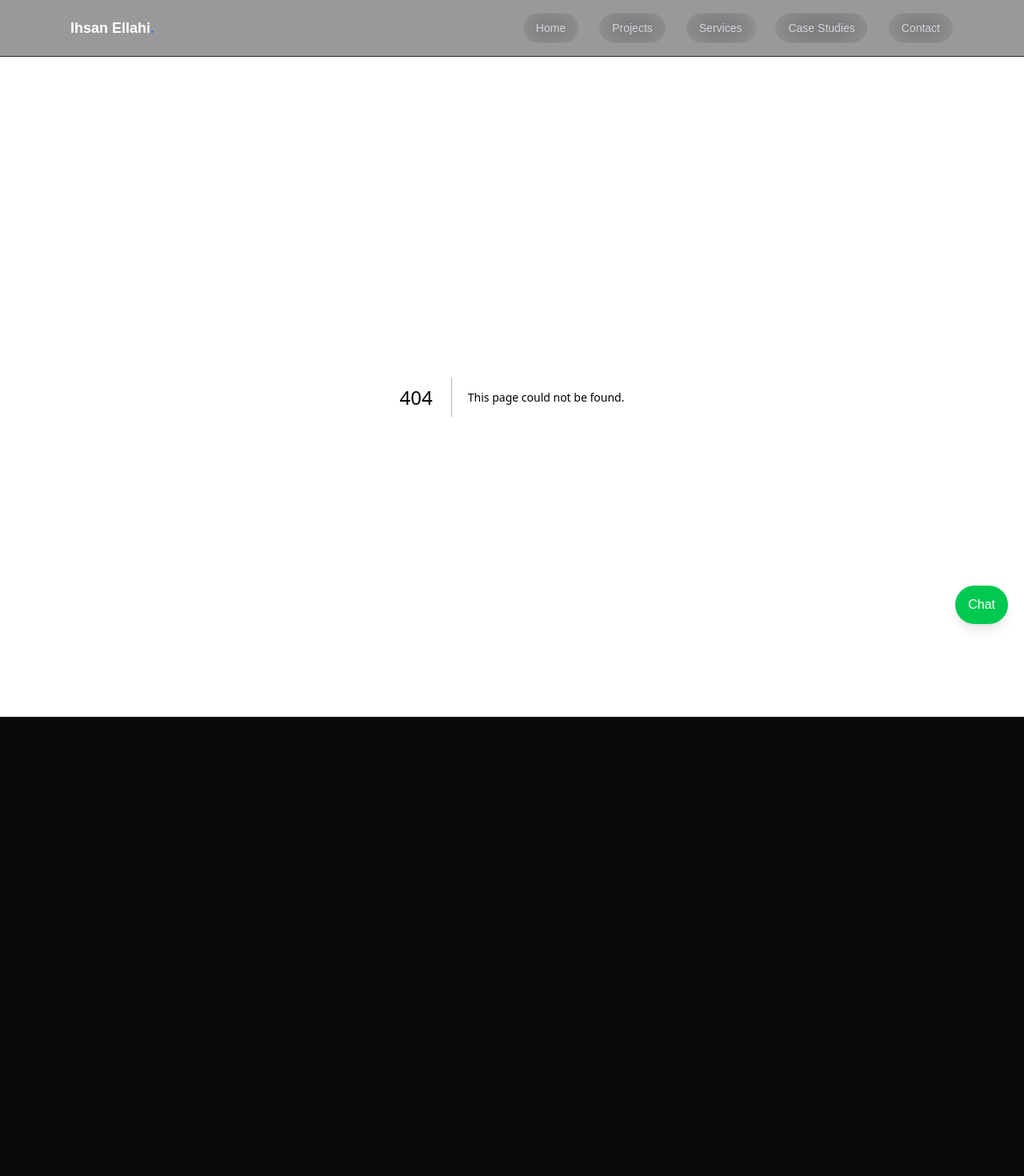
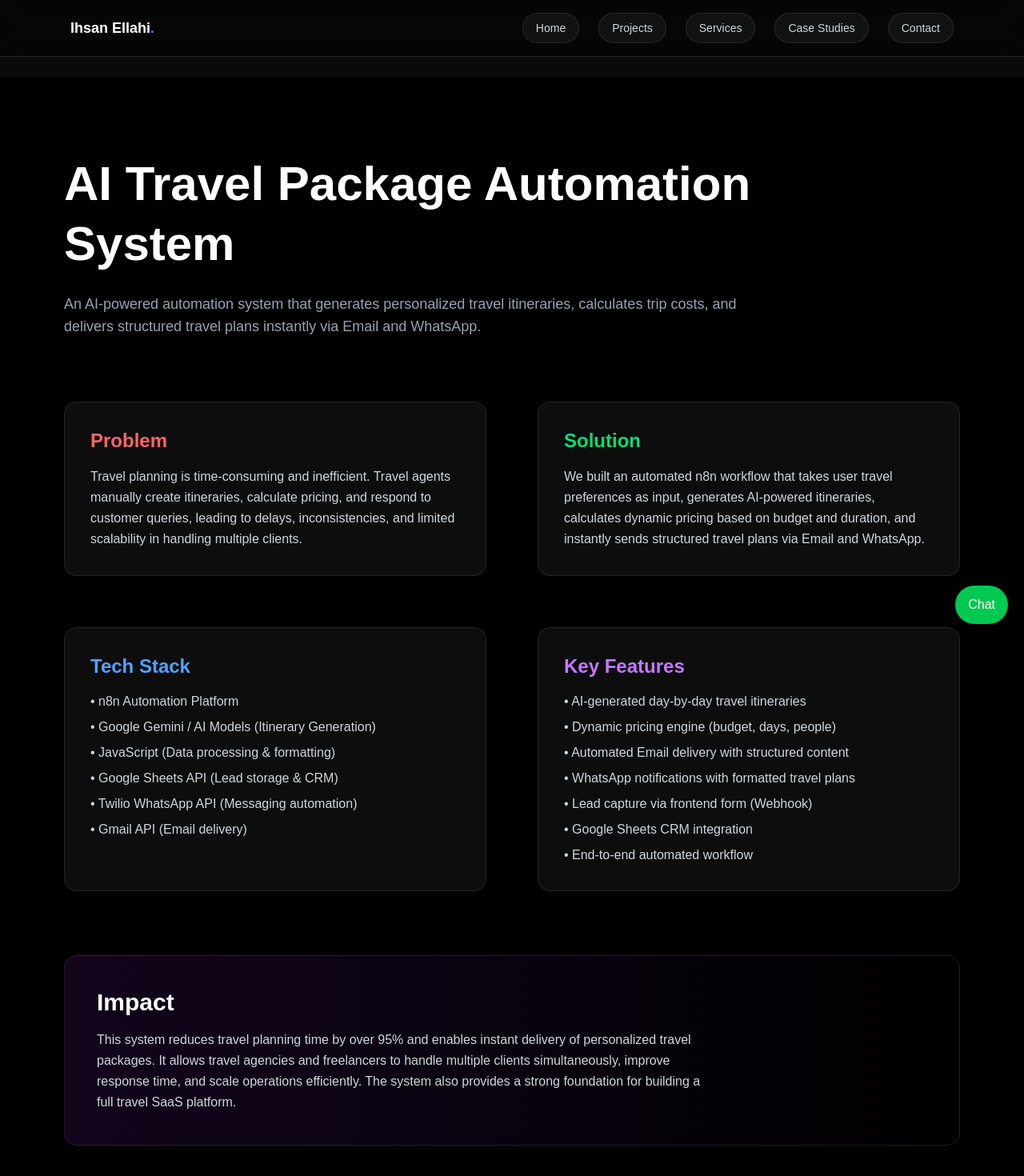
Before and after one commit to Ihsanellahi/Portfolio, a Next.js app: page /case-studies/travel-ai in a window 1280 px wide. Before the commit this address had no page. Shown: the top 1470 px of the page at 80% size. Before the commit the page ends 896 px from the top, so only its background shows below. Built offline with nearby package versions, Linux system fonts and the light colour scheme.

Commit message:
Added AI Travel Automation Project

```diff
--- /dev/null
+++ b/app/case-studies/travel-ai/page.jsx
@@ -0,0 +1,101 @@
+"use client";
+
+export default function TravelCaseStudy() {
+  return (
+    <div className="bg-black text-white min-h-screen px-6 md:px-20 py-24">
+
+      {/* HEADER */}
+      <div className="max-w-4xl">
+        <h1 className="text-5xl md:text-6xl font-bold leading-tight">
+          AI Travel Package Automation System
+        </h1>
+
+        <p className="text-gray-400 mt-6 text-lg">
+          An AI-powered automation system that generates personalized travel itineraries,
+          calculates trip costs, and delivers structured travel plans instantly via Email and WhatsApp.
+        </p>
+      </div>
+
+      {/* GRID SECTIONS */}
+      <div className="mt-20 grid md:grid-cols-2 gap-16">
+
+        {/* PROBLEM */}
+        <div className="border border-white/10 rounded-2xl p-8 bg-white/5">
+          <h2 className="text-2xl font-semibold text-red-400">
+            Problem
+          </h2>
+
+          <p className="text-gray-300 mt-4 leading-relaxed">
+            Travel planning is time-consuming and inefficient. Travel agents manually create itineraries,
+            calculate pricing, and respond to customer queries, leading to delays, inconsistencies,
+            and limited scalability in handling multiple clients.
+          </p>
+        </div>
+
+        {/* SOLUTION */}
+        <div className="border border-white/10 rounded-2xl p-8 bg-white/5">
+          <h2 className="text-2xl font-semibold text-green-400">
+            Solution
+          </h2>
+
+          <p className="text-gray-300 mt-4 leading-relaxed">
+            We built an automated n8n workflow that takes user travel preferences as input,
+            generates AI-powered itineraries, calculates dynamic pricing based on budget and duration,
+            and instantly sends structured travel plans via Email and WhatsApp.
+          </p>
+        </div>
+
+        {/* TECH STACK */}
+        <div className="border border-white/10 rounded-2xl p-8 bg-white/5">
+          <h2 className="text-2xl font-semibold text-blue-400">
+            Tech Stack
+          </h2>
+
+          <ul className="text-gray-300 mt-4 space-y-2">
+            <li>• n8n Automation Platform</li>
+            <li>• Google Gemini / AI Models (Itinerary Generation)</li>
+            <li>• JavaScript (Data processing & formatting)</li>
+            <li>• Google Sheets API (Lead storage & CRM)</li>
+            <li>• Twilio WhatsApp API (Messaging automation)</li>
+            <li>• Gmail API (Email delivery)</li>
+          </ul>
+        </div>
+
+        {/* KEY FEATURES */}
+        <div className="border border-white/10 rounded-2xl p-8 bg-white/5">
+          <h2 className="text-2xl font-semibold text-purple-400">
+            Key Features
+          </h2>
+
+          <ul className="text-gray-300 mt-4 space-y-2">
+            <li>• AI-generated day-by-day travel itineraries</li>
+            <li>• Dynamic pricing engine (budget, days, people)</li>
+            <li>• Automated Email delivery with structured content</li>
+            <li>• WhatsApp notifications with formatted travel plans</li>
+            <li>• Lead capture via frontend form (Webhook)</li>
+            <li>• Google Sheets CRM integration</li>
+            <li>• End-to-end automated workflow</li>
+          </ul>
+        </div>
+
+      </div>
+
+      {/* IMPACT SECTION */}
+      <div className="mt-20 border border-white/10 rounded-2xl p-10 bg-gradient-to-r from-purple-900/20 to-transparent">
+
+        <h2 className="text-3xl font-semibold">
+          Impact
+        </h2>
+
+        <p className="text-gray-300 mt-4 max-w-3xl leading-relaxed">
+          This system reduces travel planning time by over 95% and enables instant delivery
+          of personalized travel packages. It allows travel agencies and freelancers to handle
+          multiple clients simultaneously, improve response time, and scale operations efficiently.
+          The system also provides a strong foundation for building a full travel SaaS platform.
+        </p>
+
+      </div>
+
+    </div>
+  );
+}
--- a/app/projects/page.jsx
+++ b/app/projects/page.jsx
@@ -22,13 +22,17 @@ const projects = [
     desc: "Automatically categorizes tickets and sends instant AI-powered responses.",
     image: "/support.png",
   },
-
-  // ➕ NEW PROJECT ADDED
   {
     id: "business-lead",
     title: "Business Lead Generation & Intelligence Agent",
     desc: "AI-powered n8n system that extracts, enriches, and classifies business leads automatically.",
     image: "/Business-lead.png",
+  },
+  {
+    id: "travel-ai",
+    title: "AI Travel Package Automation System",
+    desc: "Generates personalized travel itineraries, calculates trip costs, and delivers plans via Email & WhatsApp instantly.",
+    image: "/travelworkflow.png", // make sure this exists in /public
   },
 ];
 
@@ -36,12 +40,12 @@ export default function Projects() {
   return (
     <section className="relative py-20 px-6 md:px-20 bg-white text-black dark:bg-black dark:text-white transition-colors duration-500 overflow-hidden">
 
-      {/* 🌌 BACKGROUND GRADIENT (APPLE STYLE) */}
+      {/* 🌌 BACKGROUND GRADIENT */}
       <div className="absolute inset-0">
         <div className="absolute inset-0 bg-gradient-to-br from-blue-500/10 via-purple-500/10 to-transparent dark:from-blue-500/20 dark:via-purple-500/20 blur-3xl" />
       </div>
 
-      {/* CONTENT WRAPPER */}
+      {/* CONTENT */}
       <div className="relative z-10">
 
         {/* HEADER */}
@@ -52,21 +56,21 @@ export default function Projects() {
           </p>
         </div>
 
-        {/* PROJECT GRID */}
+        {/* GRID */}
         <div className="grid md:grid-cols-2 lg:grid-cols-3 gap-8">
 
           {projects.map((project, i) => (
             <div
               key={i}
-              className="bg-zinc-100 dark:bg-zinc-900 rounded-2xl overflow-hidden border border-zinc-200 dark:border-zinc-800 hover:border-blue-500/40 transition duration-300"
+              className="group bg-zinc-100 dark:bg-zinc-900 rounded-2xl overflow-hidden border border-zinc-200 dark:border-zinc-800 hover:border-blue-500/40 transition duration-300 hover:shadow-xl"
             >
               {/* IMAGE */}
-              <div className="relative h-48 w-full">
+              <div className="relative h-48 w-full overflow-hidden">
                 <Image
                   src={project.image}
                   alt={project.title}
                   fill
-                  className="object-cover"
+                  className="object-cover group-hover:scale-105 transition duration-500"
                 />
               </div>
 
```
Also changed, not shown: public/travelworkflow.png (added).
